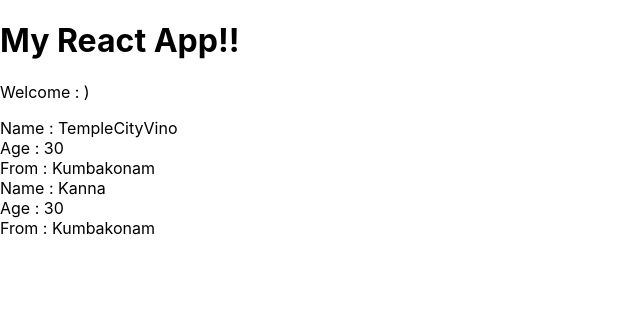
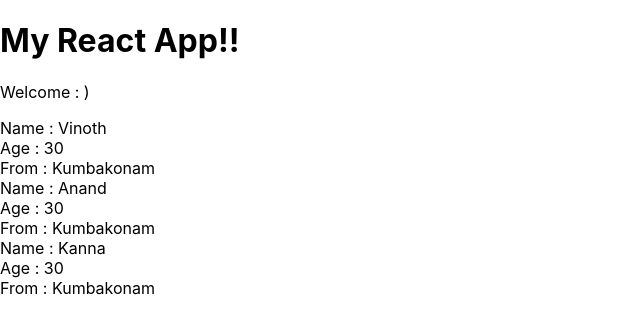
Before and after one commit to vinothsmart/react-redux-complete, a React (Create React App) app in the folder my-app/: page / in a window 1280 px wide. Shown: the top 334 px of the page, without its empty margins (0-640 px from the left). Built offline with nearby package versions, Linux system fonts and the light colour scheme.

Commit message:
list all users in map func

```diff
--- a/my-app/src/App.js
+++ b/my-app/src/App.js
@@ -1,13 +1,21 @@
-import React from "react";
+import React, { useState } from "react";
 import Vinoth from "./Vinoth";
 
 function App() {
+  const [names, setNames] = useState({
+    namelists: [
+      { name: "Vinoth", age: 30, from: "Kumbakonam", id: 1 },
+      { name: "Anand", age: 30, from: "Kumbakonam", id: 2 },
+      { name: "Kanna", age: 30, from: "Kumbakonam", id: 3 },
+    ],
+  });
   return (
     <div className="App">
       <h1>My React App!!</h1>
       <p>Welcome : )</p>
-      <Vinoth name="TempleCityVino" age="30" from="Kumbakonam" />
-      <Vinoth name="Kanna" age="30" from="Kumbakonam" />
+      {/* <Vinoth name="TempleCityVino" age="30" from="Kumbakonam" />
+      <Vinoth name="Kanna" age="30" from="Kumbakonam" /> */}
+      <Vinoth namelists={names} />
     </div>
   );
 }
--- a/my-app/src/Vinoth.js
+++ b/my-app/src/Vinoth.js
@@ -1,14 +1,18 @@
 import React from "react";
 
 function Vinoth(props) {
-  const { name, age, from } = props;
-  return (
-    <div className="vinoth">
-      <div>Name : {name}</div>
-      <div>Age : {age} </div>
-      <div>From : {from}</div>
-    </div>
-  );
+  //   const { name, age, from } = props;
+  const { namelists } = props;
+  const nameList = namelists.namelists.map((namelist) => {
+    return (
+      <div className="vinoth">
+        <div>Name : {namelist.name}</div>
+        <div>Age : {namelist.age} </div>
+        <div>From : {namelist.from}</div>
+      </div>
+    );
+  });
+  return <div className="vinothList">{nameList}</div>;
 }
 
 export default Vinoth;
```
